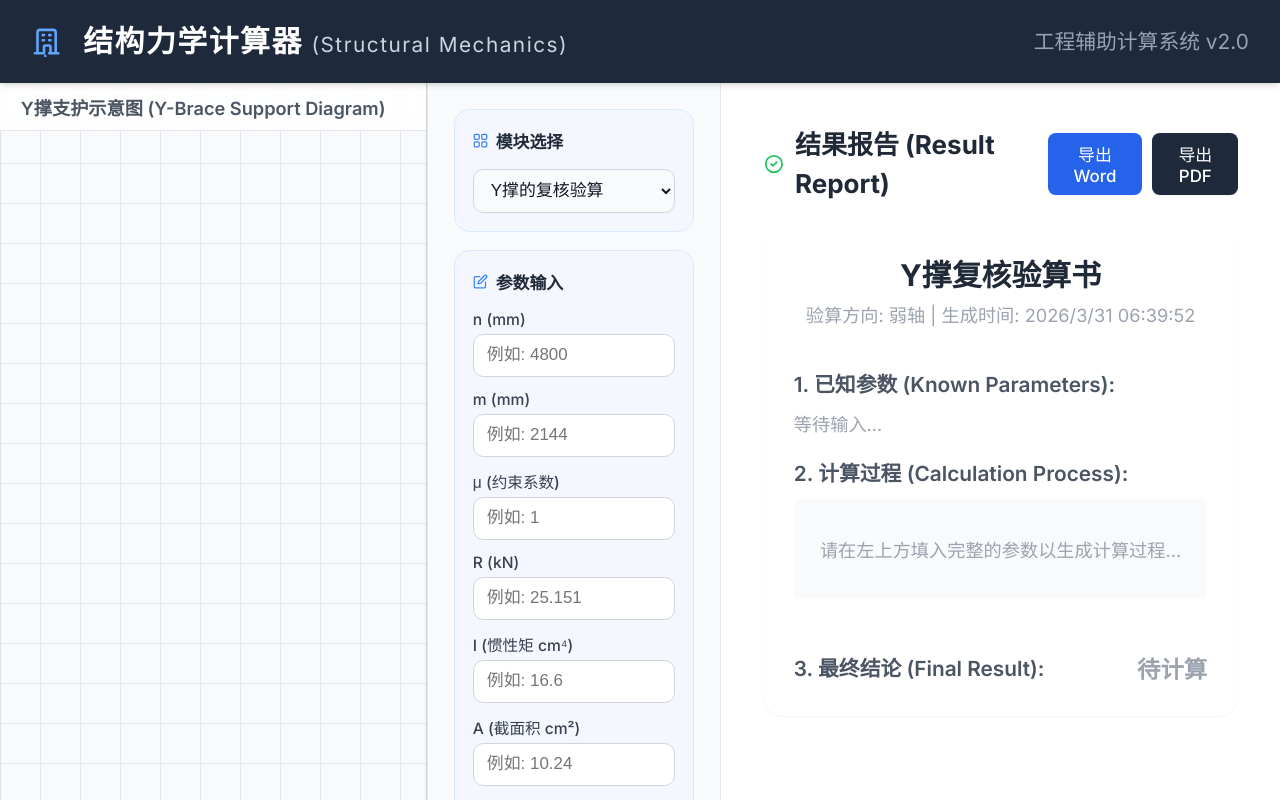
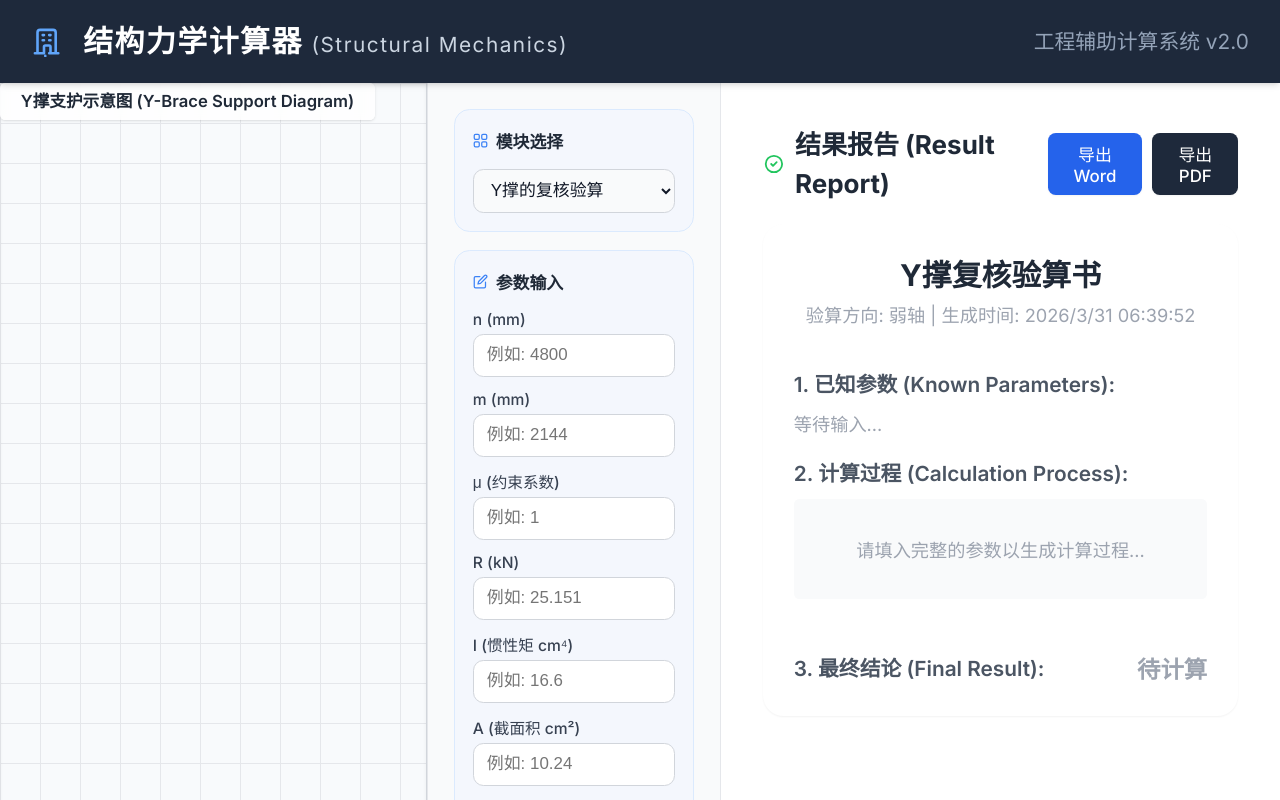
Before and after one commit to YurmlvS/CF_Calculation, a React (Vite) app: page / in a window 1280 px wide. Built offline with nearby package versions, Linux system fonts and the light colour scheme.

Commit message:
feat: 更新 DiagramPanel 组件以添加测试线和调整线条宽度，优化 ResultPanel 提示信息，新增文本样式

```diff
--- a/src/components/DiagramPanel.tsx
+++ b/src/components/DiagramPanel.tsx
@@ -54,18 +54,24 @@ const DiagramPanel: React.FC<DiagramPanelProps> = ({ params, isKonvaLoaded }) =>
         const wall = new window.Konva.Line({
           id: 'wall',
           points: [cx, cy - 80, cx, cy + scaledN - 80],
-          stroke: '#4b5563', strokeWidth: 5, lineCap: 'square',
+          stroke: '#4b5563', strokeWidth: 3, lineCap: 'square',
+        });
+        const testline = new window.Konva.Line({
+          id: 'testline',
+          points: [cx + 40, cy, cx + scaledM / 2 - 40, cy + scaledN / 2],
+          stroke: '#4b5563', strokeWidth: 3, lineCap: 'square',
         });
         const slab = new window.Konva.Line({
           id: 'slab',
           points: [cx - 40, cy, cx + scaledM + 40, cy],
-          stroke: '#4b5563', strokeWidth: 5, lineCap: 'square',
+          stroke: '#4b5563', strokeWidth: 3, lineCap: 'square',
         });
         const brace = new window.Konva.Line({
           id: 'brace',
           points: [cx, cy + scaledN, cx + scaledM, cy],
-          stroke: '#2563eb', strokeWidth: 5, opacity: 0.8, lineCap: 'round',
+          stroke: '#4b5563', strokeWidth: 3, opacity: 0.8, lineCap: 'round',
         });
+
         const dimLineN = new window.Konva.Line({ id: 'dimLineN', points: [cx - 30, cy, cx - 30, cy + scaledN], stroke: '#9ca3af', strokeWidth: 2 });
         const tickN1 = new window.Konva.Line({ id: 'tickN1', points: [cx - 35, cy, cx - 25, cy], stroke: '#9ca3af', strokeWidth: 2 });
         const tickN2 = new window.Konva.Line({ id: 'tickN2', points: [cx - 35, cy + scaledN, cx - 25, cy + scaledN], stroke: '#9ca3af', strokeWidth: 2 });
@@ -74,13 +80,14 @@ const DiagramPanel: React.FC<DiagramPanelProps> = ({ params, isKonvaLoaded }) =>
         const tickM2 = new window.Konva.Line({ id: 'tickM2', points: [cx + scaledM, cy - 35, cx + scaledM, cy - 25], stroke: '#9ca3af', strokeWidth: 2 });
         const labelN = new window.Konva.Text({ id: 'labelN', text: 'n', fontSize: 18, fill: '#374151', fontStyle: 'bold' });
         const labelM = new window.Konva.Text({ id: 'labelM', text: 'm', fontSize: 18, fill: '#374151', fontStyle: 'bold' });
-        const labelBrace = new window.Konva.Text({ id: 'labelBrace', text: 'Y撑', fontSize: 16, fill: '#1d4ed8', fontStyle: 'bold' });
-        group.add(wall, slab, brace, dimLineN, tickN1, tickN2, dimLineM, tickM1, tickM2, labelN, labelM, labelBrace);
+        const labelBrace = new window.Konva.Text({ id: 'labelBrace', text: '中点', fontSize: 18, fill: '#1d4ed8', fontStyle: 'bold' });
+        group.add(wall, testline, slab, brace, dimLineN, tickN1, tickN2, dimLineM, tickM1, tickM2, labelN, labelM, labelBrace);
       }
       // 动画更新各形状位置
       const ease = window.Konva.Easings.EaseInOut;
-      new window.Konva.Tween({ node: group.findOne('#wall'), duration: 0.4, points: [cx, cy - 40, cx, cy + scaledN + 40], easing: ease }).play();
-      new window.Konva.Tween({ node: group.findOne('#slab'), duration: 0.4, points: [cx - 40, cy, cx + scaledM + 40, cy], easing: ease }).play();
+      new window.Konva.Tween({ node: group.findOne('#testline'), duration: 0.4, points: [cx +40, cy, cx + scaledM /2, cy + scaledN /2], easing: ease }).play();
+      new window.Konva.Tween({ node: group.findOne('#wall'), duration: 0.4, points: [cx, cy - 0, cx, cy + scaledN + 40], easing: ease }).play();
+      new window.Konva.Tween({ node: group.findOne('#slab'), duration: 0.4, points: [cx - 0, cy, cx + scaledM + 40, cy], easing: ease }).play();
       new window.Konva.Tween({ node: group.findOne('#brace'), duration: 0.4, points: [cx, cy + scaledN, cx + scaledM, cy], easing: ease }).play();
       new window.Konva.Tween({ node: group.findOne('#dimLineN'), duration: 0.4, points: [cx - 30, cy, cx - 30, cy + scaledN], easing: ease }).play();
       new window.Konva.Tween({ node: group.findOne('#tickN1'), duration: 0.4, points: [cx - 35, cy, cx - 25, cy], easing: ease }).play();
@@ -107,22 +114,7 @@ const DiagramPanel: React.FC<DiagramPanelProps> = ({ params, isKonvaLoaded }) =>
       }}
     >
       {/* ── 标题 bar（在普通文档流中，不遮挡 canvas）── */}
-      <div
-        style={{
-          flexShrink: 0,
-          padding: '0.5rem 1rem',
-          backgroundColor: 'rgba(255,255,255,0.85)',
-          backdropFilter: 'blur(4px)',
-          borderBottom: '1px solid #e5e7eb',
-          fontSize: '0.875rem',
-          fontWeight: 600,
-          color: '#4b5563',
-          zIndex: 10,
-          whiteSpace: 'nowrap',
-          overflow: 'hidden',
-          textOverflow: 'ellipsis',
-        }}
-      >
+      <div className="absolute top-4 left-4 bg-white/80 backdrop-blur px-3 py-1 rounded shadow text-st font-semibold text-gray-800 z-10 border border-gray-200">
         Y撑支护示意图 (Y-Brace Support Diagram)
       </div>
       {/* ── Konva 画布区域（填满剩余高度）── */}
--- a/src/components/ResultPanel.tsx
+++ b/src/components/ResultPanel.tsx
@@ -31,7 +31,7 @@ const ResultPanel: React.FC<ResultPanelProps> = ({ params, calcResult, calcTarge
 
     if (!calcResult) {
       katexContainerRef.current.innerHTML =
-        '<div style="color:#9ca3af;font-size:0.875rem">请在左上方填入完整的参数以生成计算过程...</div>';
+        '<div style="color:#9ca3af;font-size:0.875rem">请填入完整的参数以生成计算过程...</div>';
       return;
     }
 
--- a/src/index.css
+++ b/src/index.css
@@ -137,6 +137,11 @@ body {
   font-size: 1rem;
   /* 原 0.875rem → 约 +15% */
   line-height: 1.5rem;
+}
+.text-st{
+  font-size: 0.8rem;
+  /* 原 0.75rem → 约 +10% */
+  line-height: 1.25rem;
 }
 
 .text-xs {
```
Also changed, not shown: 1 other file (tests, documents, lock files or other folders).
